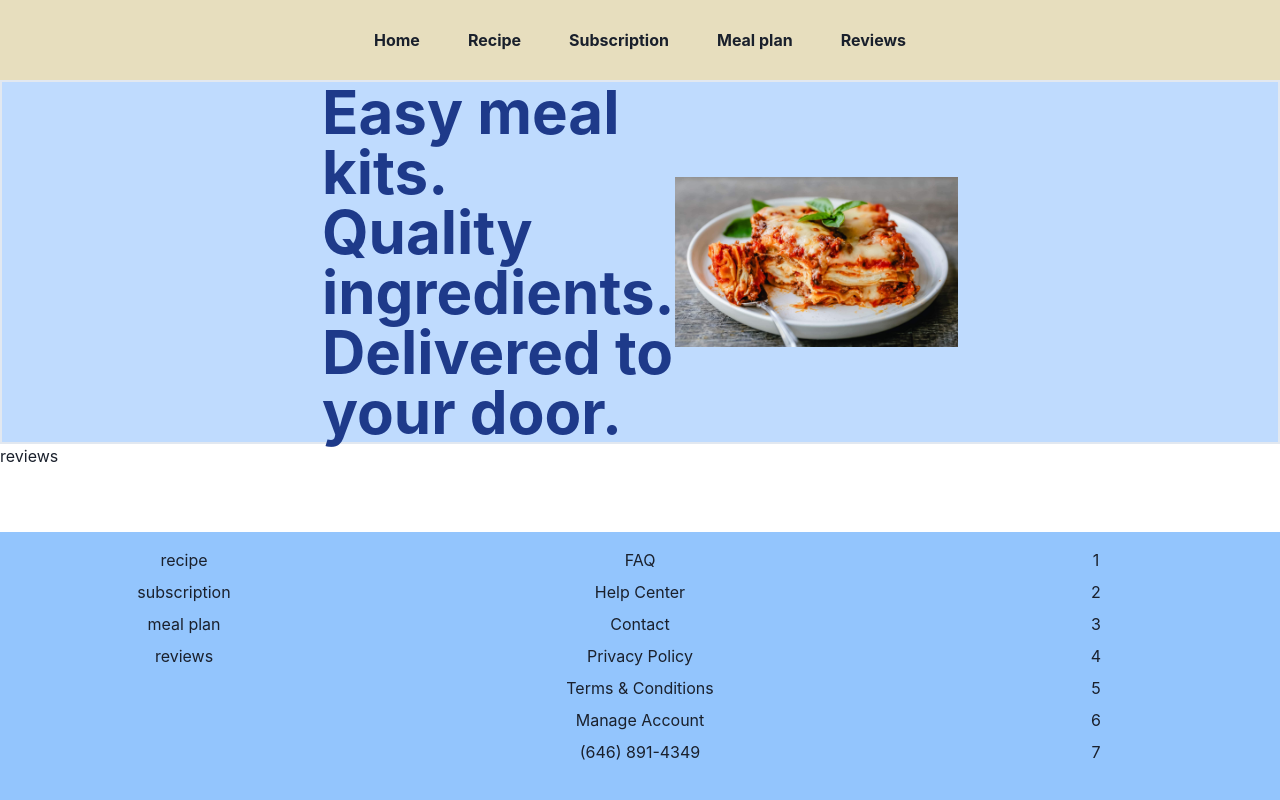
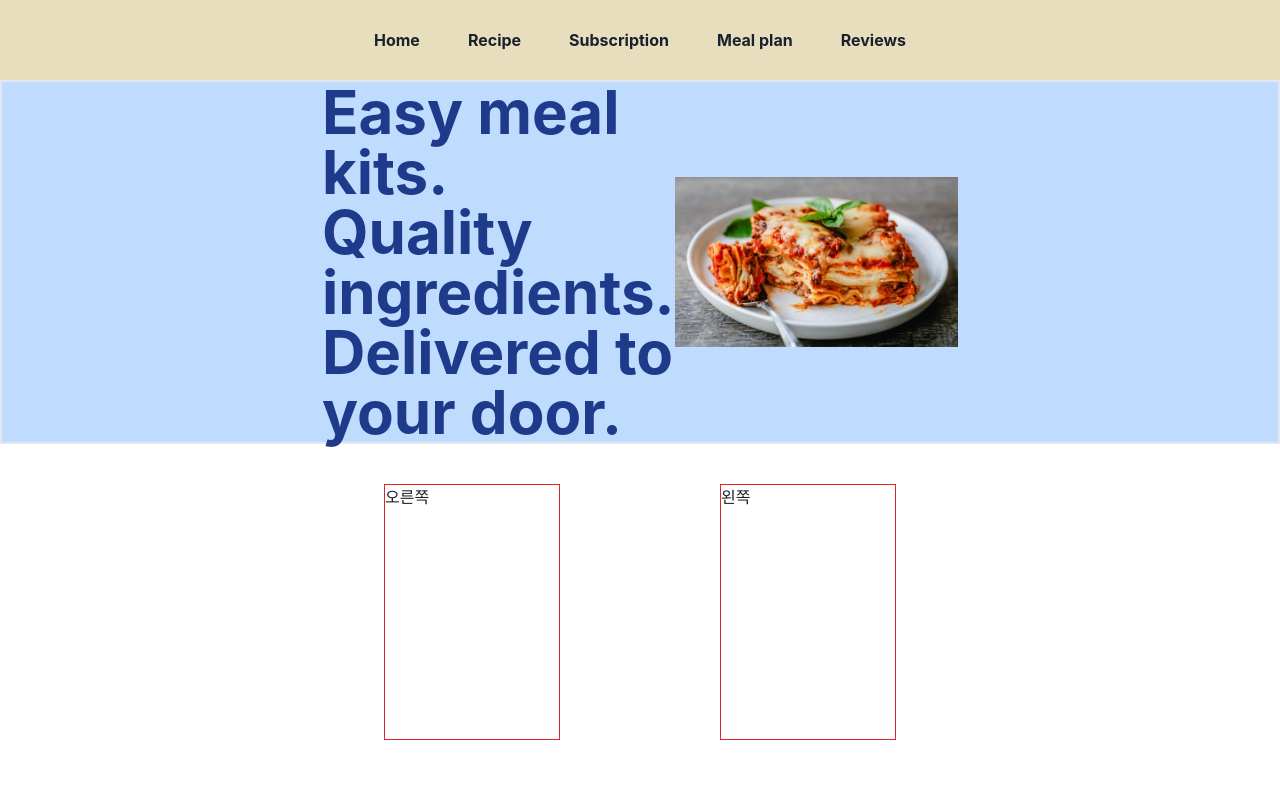
Before and after one commit to Alexseung/react_recipes_project, a Next.js app: page /reviews in a window 1280 px wide. Shown: the top 800 px of the page. Built offline with nearby package versions, Linux system fonts and the light colour scheme.

Commit message:
recip rebuild

```diff
--- a/package.json
+++ b/package.json
@@ -16,6 +16,8 @@
     "@chakra-ui/react": "^2.10.3",
     "@emotion/react": "^11.13.3",
     "@emotion/styled": "^11.13.0",
+    "@types/aos": "^3.0.7",
+    "aos": "^2.3.4",
     "framer-motion": "^11.11.9",
     "next": "^14.2.15",
     "react": "^18.3.1",
--- a/pages/_app.tsx
+++ b/pages/_app.tsx
@@ -4,6 +4,8 @@ import type {AppProps} from 'next/app';
 import Banner from '../components/banner';
 import { ChakraProvider } from '@chakra-ui/react'
 import Footer from '../components/footer'
+import AOS from "aos";
+import "aos/dist/aos.css";
 
 
 export default ({Component, pageProps}: AppProps) => {
--- a/pages/index.tsx
+++ b/pages/index.tsx
@@ -1,5 +1,5 @@
 import React from 'react';
-import MainBodyCard from '../components/mainBodyCard';
+import MainWhyPlanEats from '../components/mainWhyPlanEats';
 
 export function getServerSide() {
   return {
@@ -12,7 +12,7 @@ export function getServerSide() {
 export default function () {
   return (
     <>
-      <MainBodyCard/>
+      <MainWhyPlanEats/>
     </>
   );
 }
--- a/pages/mealplan.tsx
+++ b/pages/mealplan.tsx
@@ -98,7 +98,7 @@ export default function MealPlanMenu() {
 
   return (
     <div className='px-2'>
-      <div className='flex justify-center'>
+      <div className='flex justify-center mt-10'>
         {/* MealType으로 분류 */}
         <Menu>
           <MenuButton as={Button} variant="outline" size="md" className='mx-2'>
--- a/pages/reviews.tsx
+++ b/pages/reviews.tsx
@@ -1,9 +1,28 @@
-import React from 'react';
+import React, { useEffect } from "react";
+import AOS from "aos";
+import "aos/dist/aos.css";
 
-export default function () {
+export default function(){
+
+  useEffect(() => {
+    AOS.init();
+  },[])
+
   return (
     <>
-      <div>reviews</div>
+      <div className="flex justify-between mx-96 mt-10">
+        <div data-aos="fade-down-right"
+        className="border border-red-600 w-44 h-64">
+        오른쪽
+        </div>
+
+        <div data-aos="fade-down-left"
+        className="border border-red-600 w-44 h-64">
+        왼쪽
+        </div>
+      </div>
     </>
-  );
+  )
 }
+
+// https://animate.style/  여기에서 스타일 선택
--- a/pages/subscription.tsx
+++ b/pages/subscription.tsx
@@ -1,7 +1,17 @@
-import React from 'react';
-import {HStack, VStack, Box} from '@chakra-ui/react';
+import React, {useState} from 'react';
+import {HStack, VStack, Box, Select} from '@chakra-ui/react';
+
 
 export default function () {
+
+  const [cart, setCart] = useState<string[]>([]);
+
+  const handleClick = (e)=>{
+    const selectedItem = e.target.value;
+    setCart([...cart, selectedItem]);
+  }
+
+
   return (
     <>
       <div className='flex-col justify-items-center'>
@@ -29,6 +39,20 @@ export default function () {
                 className='border border-black w-52 pl-1'
                 />
             </Box>
+            <Select placeholder='select meal kit' onChange={handleClick}>
+              <option value="1">1</option>
+              <option value="2">2</option>
+              <option value="3">3</option>
+              <option value="4">4</option>
+              <option value="5">5</option>
+              <option value="6">6</option>
+            </Select>
+            <div>Price</div>
+            <div className='mx-6'>
+              {cart.map((v,index)=>(
+                <p key={index}>{v}</p>
+              ))}
+            </div>
           </VStack>
         </div>
       </div>
```
Also changed, not shown: components/recipePageMenu.tsx (+12 -0 lines), pages/recipe.tsx (+38 -0 lines), components/mainWhyPlanEats.tsx (renamed from components/mainBodyCard.tsx), 1 other file (tests, documents, lock files or other folders).
